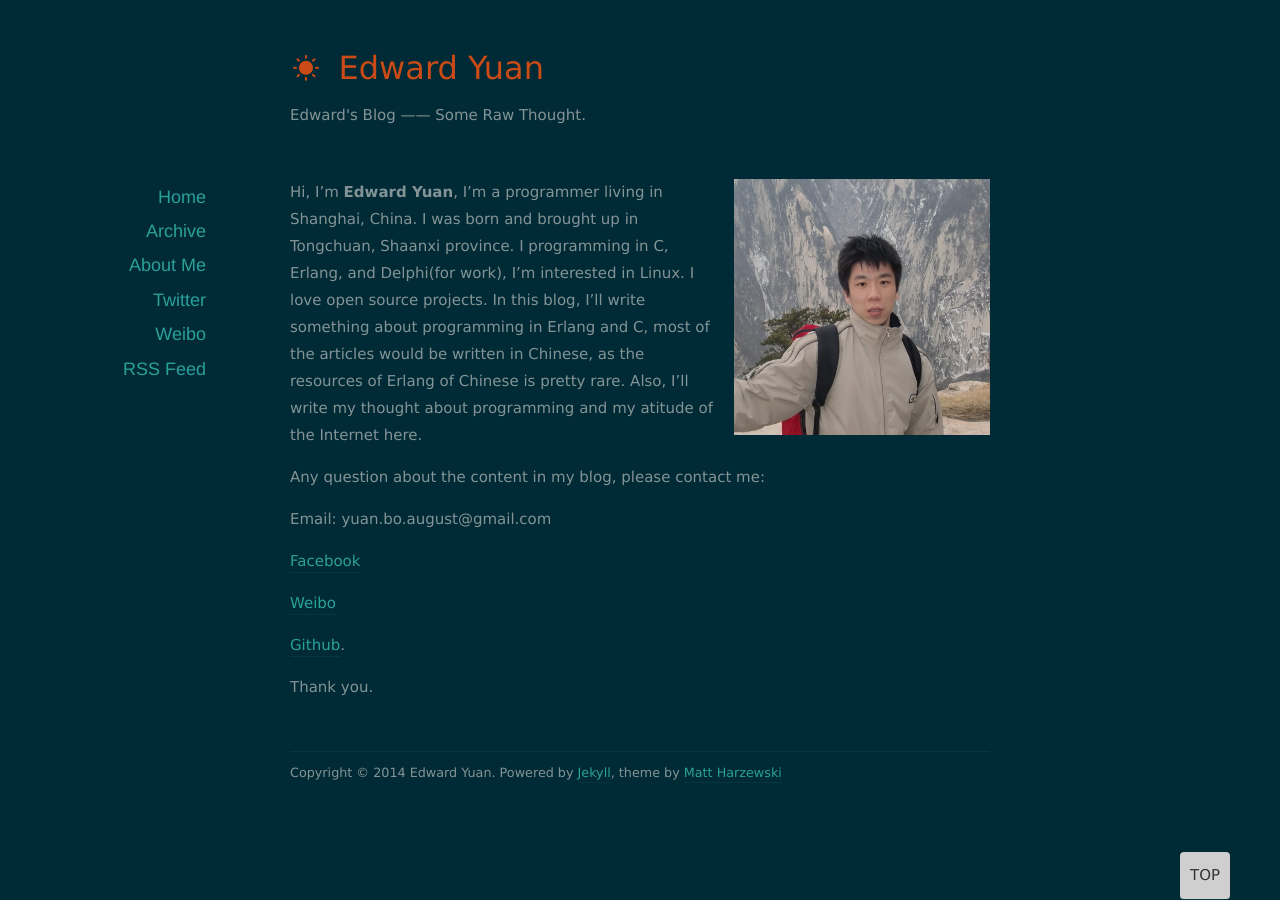
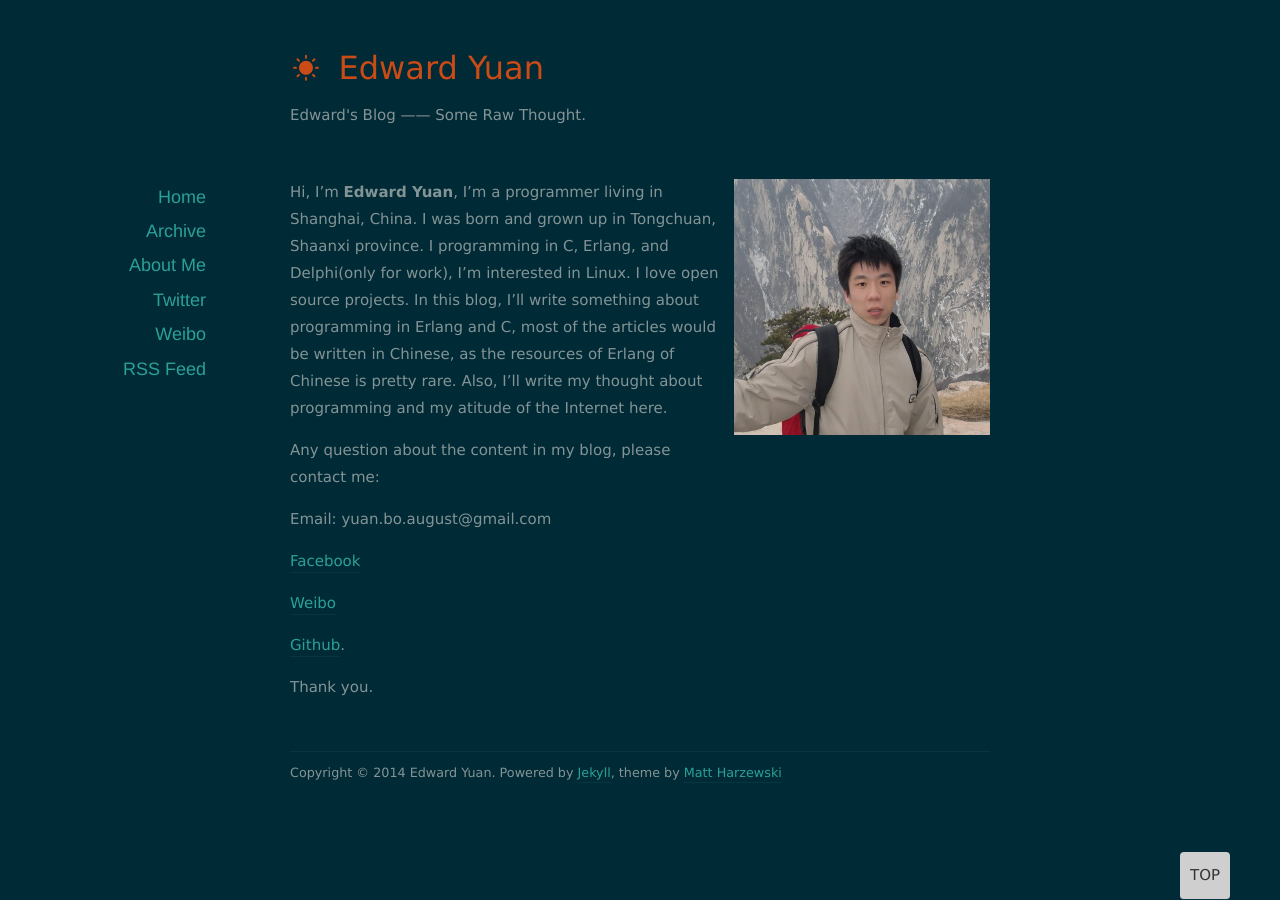
Before and after one commit to EdwardYuan/EdwardYuan.github.io, a Jekyll site: the page built from about/index.markdown, in a window 1280 px wide. Built offline with Jekyll 4.4.1, drawn with Linux system fonts in a browser that asks for light colours; nearby versions of some CDN libraries.

Commit message:
Update index.markdown

```diff
--- a/about/index.markdown
+++ b/about/index.markdown
@@ -5,7 +5,7 @@ title: About
 
 
 <img src="/images/edwardyuan.png" class="right" />
-Hi, I'm **Edward Yuan**, I'm a programmer living in Shanghai, China. I was born and brought up in Tongchuan, Shaanxi province.  I programming in C, Erlang, and Delphi(for work), I'm interested in Linux. I love open source projects. In this blog, I'll write something about programming in Erlang and C, most of the articles would be written in Chinese, as the resources of Erlang of Chinese is pretty rare.
+Hi, I'm **Edward Yuan**, I'm a programmer living in Shanghai, China. I was born and grown up in Tongchuan, Shaanxi province.  I programming in C, Erlang, and Delphi(only for work), I'm interested in Linux. I love open source projects. In this blog, I'll write something about programming in Erlang and C, most of the articles would be written in Chinese, as the resources of Erlang of Chinese is pretty rare.
 Also, I'll write my thought about programming and my atitude of the Internet here.
 
 Any question about the content in my blog, please contact me:
```
